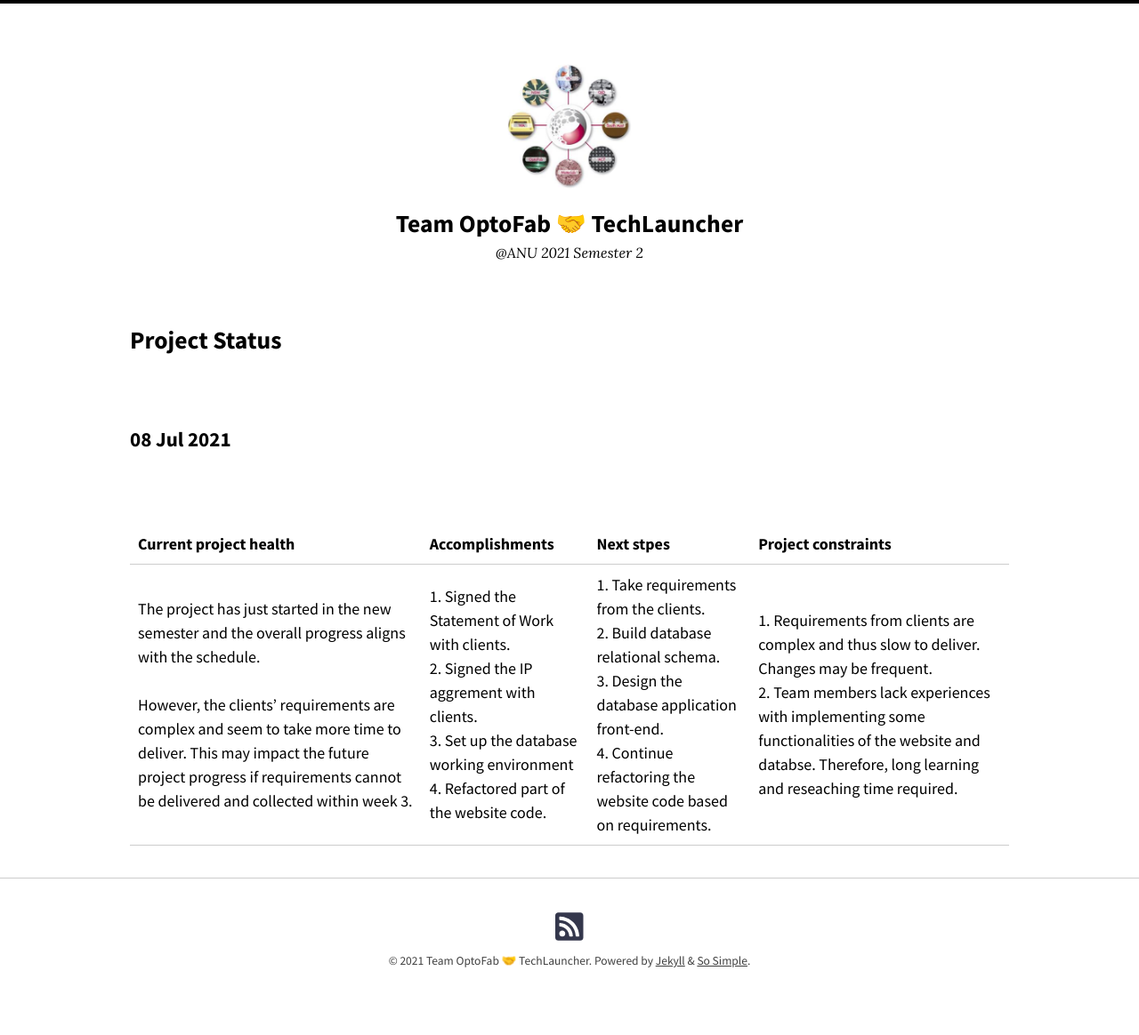
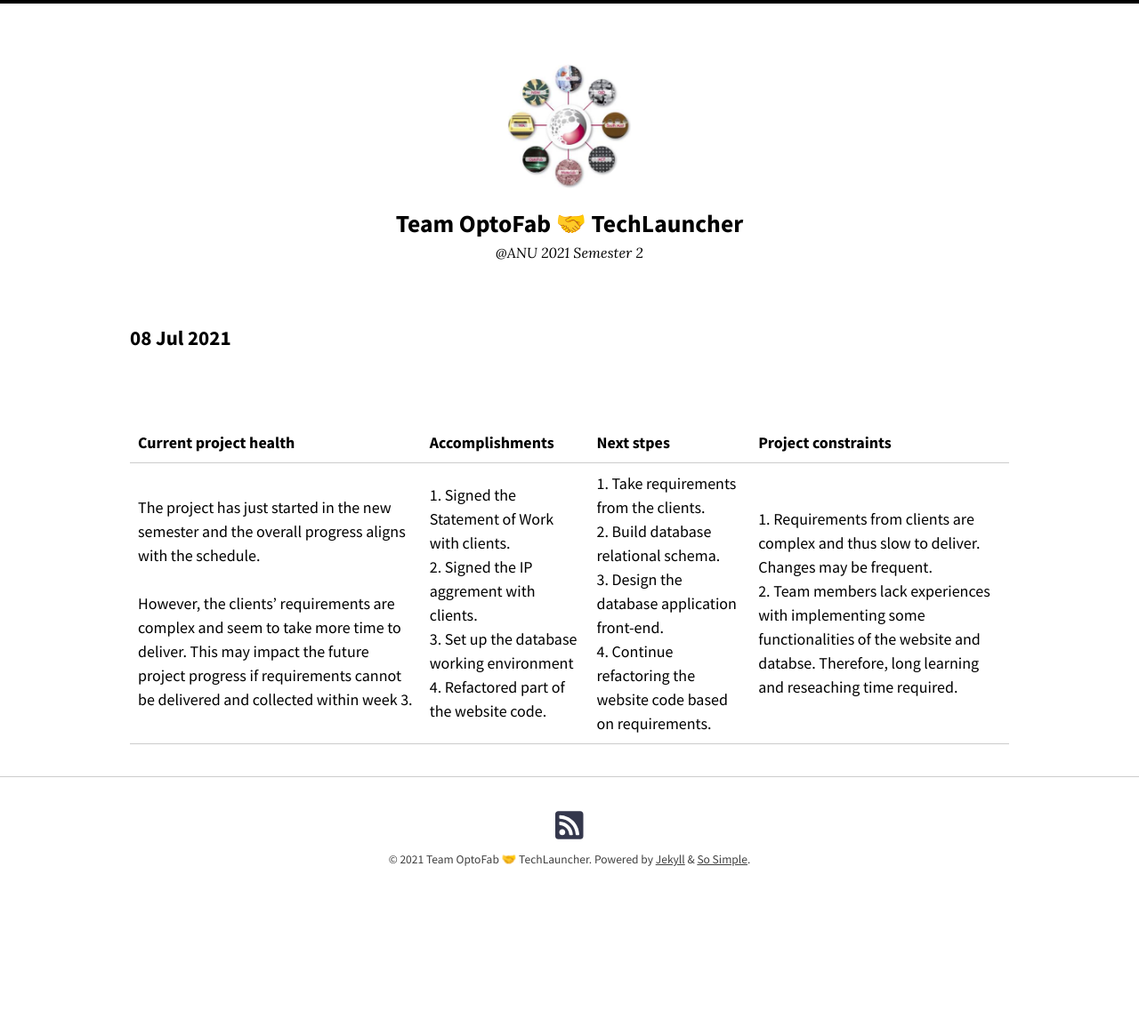
Before and after one commit to optofab/optofab.github.io, a Jekyll site: the page built from status.md, in a window 1280 px wide. Shown: the whole page at 89% size. Built offline with Jekyll 4.4.1, drawn with Linux system fonts in a browser that asks for light colours; nearby versions of some CDN libraries; emoji names are drawn with the system emoji font; after the commit the page ends 1049 px from its top, so only the background shows below that.

Commit message:
modified the project status

```diff
--- a/status.md
+++ b/status.md
@@ -1,8 +1,6 @@
 ---
 layout: page
 ---
-## Project Status
-<br>
 
 ### 08 Jul 2021
 
```
